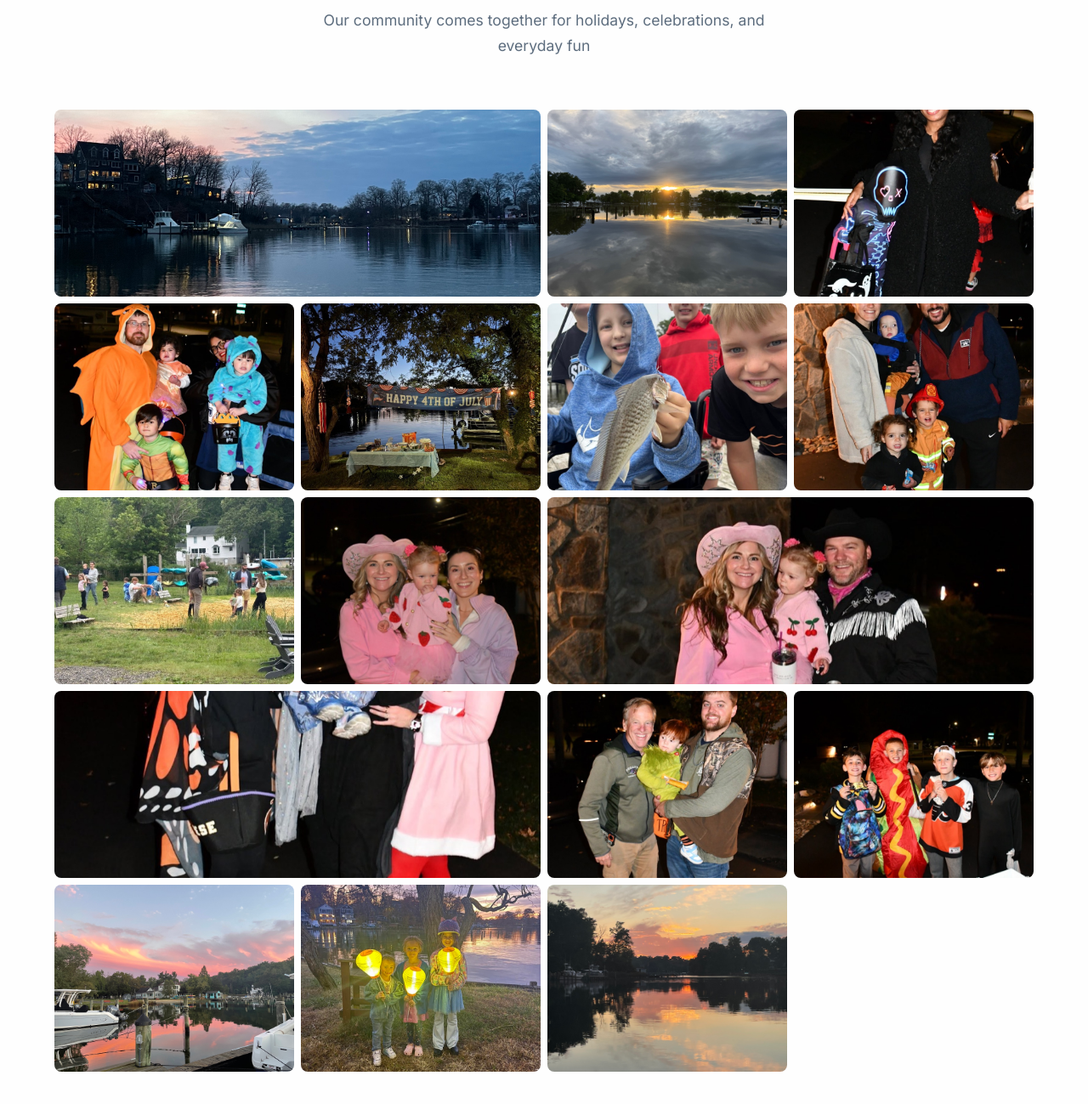
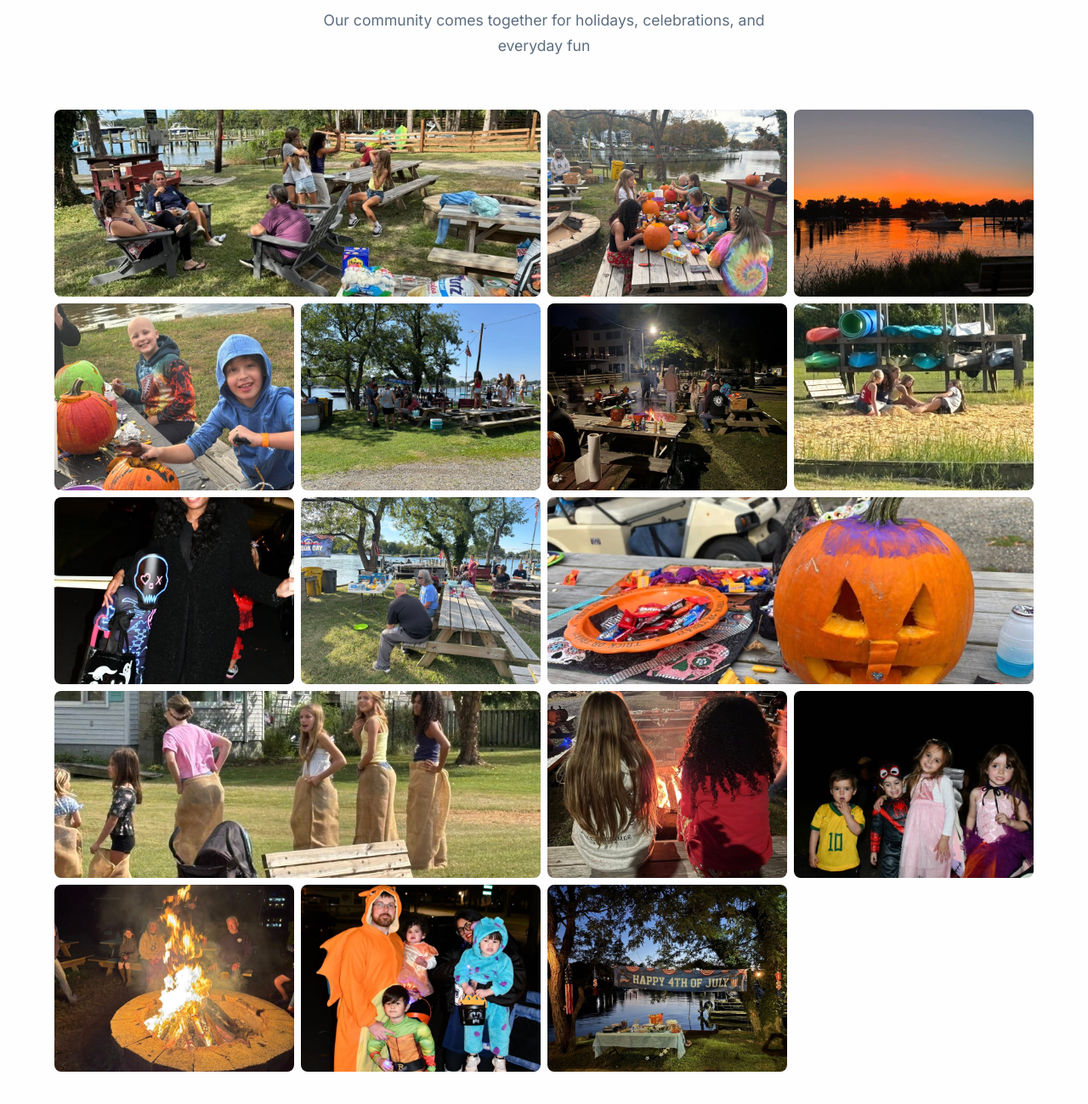
Before and after one commit to glebeheights/glebeheights.github.io, a plain HTML site: page index.html in a window 1280 px wide. Shown: the part 979-2278 px from the top of the page at 85% size. Drawn offline with nearby package versions, Linux system fonts and the light colour scheme.

Commit message:
Add new community photos to gallery, remove duplicate sunsets
Co-authored-by: Cursor <cursoragent@cursor.com>

```diff
--- a/index.html
+++ b/index.html
@@ -58,22 +58,22 @@
             <h2 class="section-title">Life in Glebe Heights</h2>
             <p class="section-subtitle">Our community comes together for holidays, celebrations, and everyday fun</p>
             <div class="collage-grid">
-                <img src="images/sunset3.jpg" alt="Sunset over the waterfront homes" class="collage-grid-img">
-                <img src="images/sunset1.jpg" alt="Orange sunset reflecting on the water" class="collage-grid-img">
+                <img src="images/gh23.jpg" alt="4th of July party at the community beach" class="collage-grid-img">
+                <img src="images/gh14.jpg" alt="Sunset over the dock with boats" class="collage-grid-img">
+                <img src="images/gh25.jpg" alt="Labor Day gathering at the waterfront" class="collage-grid-img">
+                <img src="images/gh19.jpg" alt="Neighbors gathered around the fire pit" class="collage-grid-img">
+                <img src="images/gh24.jpg" alt="Pumpkin carving by the water" class="collage-grid-img">
+                <img src="images/gh15.jpg" alt="Kids in a sack race" class="collage-grid-img">
+                <img src="images/gh20.jpg" alt="Community bonfire night" class="collage-grid-img">
                 <img src="images/gh11.jpg" alt="4th of July celebration at the beach" class="collage-grid-img">
+                <img src="images/gh21.jpg" alt="Cookout at the community area" class="collage-grid-img">
+                <img src="images/gh16.jpg" alt="Kids relaxing by the kayaks" class="collage-grid-img">
+                <img src="images/gh22.jpg" alt="Jack-o-lantern at the Halloween party" class="collage-grid-img">
+                <img src="images/gh18.jpg" alt="Kids in Halloween costumes" class="collage-grid-img">
+                <img src="images/gh26.jpg" alt="Girls watching the fire" class="collage-grid-img">
+                <img src="images/gh17.jpg" alt="Kids carving pumpkins" class="collage-grid-img">
                 <img src="images/gh10.jpg" alt="Kids fishing off the community dock" class="collage-grid-img">
                 <img src="images/gh12.jpg" alt="Kids with lanterns at sunset" class="collage-grid-img">
-                <img src="images/gh1.jpg" alt="Community Halloween celebration" class="collage-grid-img">
-                <img src="images/gh5.jpg" alt="Families celebrating together" class="collage-grid-img">
-                <img src="images/gh2.jpg" alt="Neighbors in costume" class="collage-grid-img">
-                <img src="images/gh6.jpg" alt="Kids trick-or-treating in the neighborhood" class="collage-grid-img">
-                <img src="images/gh7.jpg" alt="Neighbors dressed up for Halloween" class="collage-grid-img">
-                <img src="images/gh4.jpg" alt="Family fun at community event" class="collage-grid-img">
-                <img src="images/gh8.jpg" alt="Family costumes at the community party" class="collage-grid-img">
-                <img src="images/gh9.jpg" alt="Friends and neighbors at Glebe Heights" class="collage-grid-img">
-                <img src="images/sunset5.jpg" alt="Dramatic sunset over the bay" class="collage-grid-img">
-                <img src="images/gh3.jpg" alt="Community gathering" class="collage-grid-img">
-                <img src="images/sunset2.jpg" alt="Twilight over the waterfront" class="collage-grid-img">
             </div>
         </div>
     </section>
```
Also changed, not shown: images/gh14.jpg (added), images/gh15.jpg (added), images/gh16.jpg (added), images/gh17.jpg (added), images/gh18.jpg (added), images/gh19.jpg (added), images/gh20.jpg (added), images/gh21.jpg (added), images/gh22.jpg (added), images/gh23.jpg (added), images/gh24.jpg (added), images/gh25.jpg (added), images/gh26.jpg (added).
